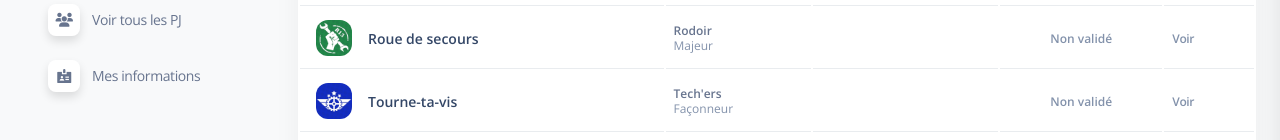
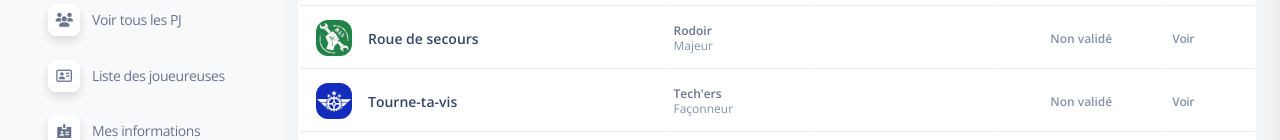
Before and after one commit to Devs-Gn-Dawn/Dawn-gn-templates, a website: page build/pages/accueil_orga.html in a window 1280 px wide. Shown: the part 231-371 px from the top of the page. Drawn offline with nearby package versions, Linux system fonts and the light colour scheme; some packages are replaced by stand-ins of ours; a script that the page names is missing.

Commit message:
Ajout item liste joueureuses

```diff
--- a/build/pages/accueil_orga.html
+++ b/build/pages/accueil_orga.html
@@ -100,7 +100,14 @@
               <span class="ml-1 duration-300 opacity-100 pointer-events-none ease-soft">Voir tous les PJ</span>
             </a>
           </li>
-
+          <li class="mt-0.5 w-full">
+            <a class="py-2.7 text-sm ease-nav-brand my-0 mx-4 flex items-center whitespace-nowrap px-4 transition-colors hover:scale-102" href="../pages/infos_joueurs.html">
+              <div class="shadow-soft-2xl mr-2 flex h-8 w-8 items-center justify-center rounded-lg bg-white bg-center stroke-0 text-center xl:p-2.5">
+                <i class="fa fa-address-card-o" aria-hidden="true"></i>
+              </div>
+              <span class="ml-1 duration-300 opacity-100 pointer-events-none ease-soft">Liste des joueureuses</span>
+            </a>
+          </li>
           <li class="mt-0.5 w-full">
             <a class="py-2.7 text-sm ease-nav-brand my-0 mx-4 flex items-center whitespace-nowrap px-4 transition-colors hover:scale-102" href="../pages/infos_joueurs.html">
               <div class="shadow-soft-2xl mr-2 flex h-8 w-8 items-center justify-center rounded-lg bg-white bg-center stroke-0 text-center xl:p-2.5">
```
